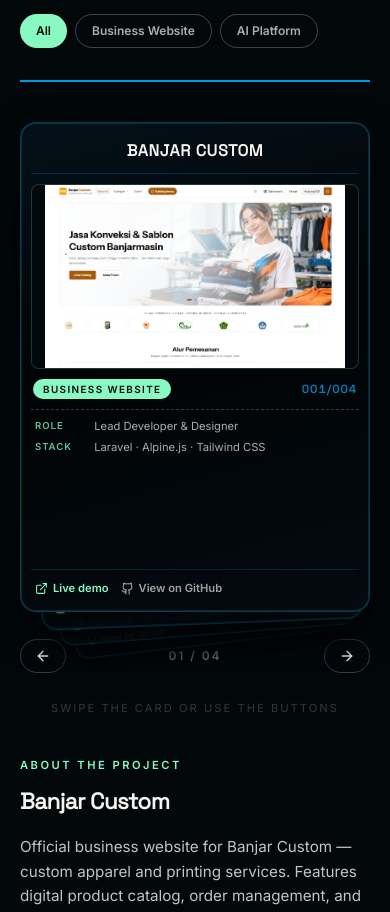
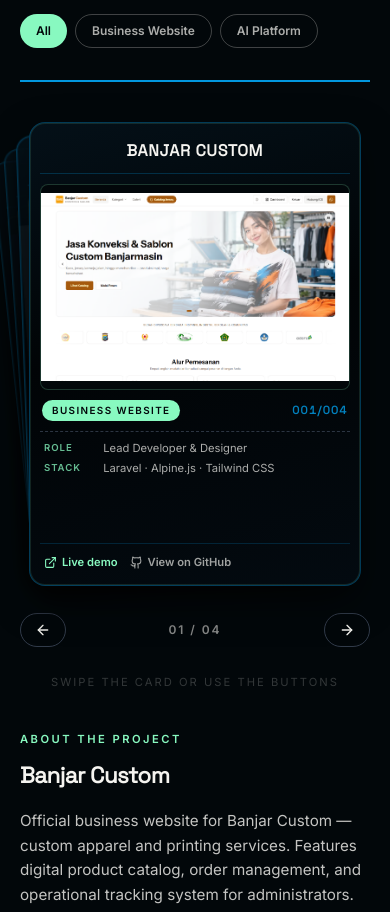
Before and after one commit to aryomulyadi/portofolio, a React (Vite) app: page / in a window 390 px wide. Shown: the part 5500-6412 px from the top of the page. Built offline with nearby package versions, Linux system fonts and the light colour scheme.

Commit message:
feat: horizontal fan 3D deck (desktop/mobile), artwork 15:10, shrink-depth exit

```diff
--- a/src/components/ProjectDeck.tsx
+++ b/src/components/ProjectDeck.tsx
@@ -48,7 +48,7 @@ export function ProjectDeck({ projects, lang, catalogIndex, catalogTotal, onActi
         aria-label={t('projectsTitle', lang)}
         tabIndex={0}
         onKeyDown={deck.onKeyDown}
-        className="deck relative w-full max-w-[400px] aspect-[5/7]"
+        className="deck relative w-[85vw] max-w-[460px] aspect-[5/7]"
       >
         {order.map((id, rank) => {
           const project = byId.get(id)
@@ -59,12 +59,12 @@ export function ProjectDeck({ projects, lang, catalogIndex, catalogTotal, onActi
 
           const stackStyle = {
             '--rank': rank,
-            zIndex: 40 - rank,
+            zIndex: exiting ? 1 : 40 - rank,
           } as CSSProperties
 
-          // Bottom stacked deck + subtle left fan: progressive offset / scale / rotation
-          let transform = `translate(${rank * -10}px, ${rank * 9}%) scale(${1 - rank * 0.04}) translateZ(${-rank * 64}px) rotate(${rank * -2.2}deg)`
-          let opacity = rank <= 3 ? [0, 0.95, 0.78, 0.58][rank] : 0
+          // Pure horizontal fan — shared perspective, natural rotation, depth (CSS vars: desktop/mobile)
+          let transform = `translateX(calc(var(--fan-x) * ${rank})) rotate(calc(var(--fan-rot) * ${rank})) translateZ(calc(var(--fan-z) * ${rank})) scale(calc(1 - var(--fan-scale-step) * ${rank}))`
+          let opacity = rank <= 3 ? [0, 0.95, 0.8, 0.65][rank] : 0
 
           if (isFront) {
             transform = `translate(${drag.x}px, ${drag.y}px) rotate(${drag.rotate}deg)`
@@ -72,7 +72,8 @@ export function ProjectDeck({ projects, lang, catalogIndex, catalogTotal, onActi
           }
           if (exiting) {
             const dirSign = exitDir === 'next' ? 1 : -1
-            transform = `translateX(${dirSign * 140}%) rotate(${dirSign * 18}deg)`
+            // Slight move-out + rotation, then shrink + depth back into fan
+            transform = `translateX(${dirSign * 36}%) rotate(${dirSign * 10}deg) scale(0.9) translateZ(-100px)`
             opacity = 0
           }
 
@@ -165,7 +166,7 @@ export function ProjectDeck({ projects, lang, catalogIndex, catalogTotal, onActi
         })}
       </div>
 
-      <div className="deck-controls flex w-full max-w-[400px] items-center justify-between gap-4">
+      <div className="deck-controls flex w-full max-w-[460px] items-center justify-between gap-4">
         <button
           type="button"
           onClick={deck.goPrev}
--- a/src/hooks/useCardDeck.ts
+++ b/src/hooks/useCardDeck.ts
@@ -11,7 +11,7 @@ interface DragState {
   active: boolean
 }
 
-const EXIT_MS = 350
+const EXIT_MS = 400
 const DRAG_START_PX = 8
 
 function clamp(value: number, min: number, max: number) {
--- a/src/index.css
+++ b/src/index.css
@@ -121,14 +121,29 @@
   /* ── Interactive trading-card deck ─────────────────────────── */
 
   .deck {
-    perspective: 1400px;
+    perspective: 1200px;
     transform-style: preserve-3d;
+    /* Pure horizontal fan — desktop (1920×1080): per-rank step */
+    --fan-x: -34px;
+    --fan-rot: -4deg;
+    --fan-z: -40px;
+    --fan-scale-step: 0.035;
+  }
+
+  @media (max-width: 640px) {
+    .deck {
+      /* Mobile (390×844): tighter fan */
+      --fan-x: -12px;
+      --fan-rot: -2deg;
+      --fan-z: -20px;
+      --fan-scale-step: 0.02;
+    }
   }
 
   .deck-card {
     position: absolute;
     inset: 0;
-    transform-origin: center top;
+    transform-origin: center center;
     transform-style: preserve-3d;
     transition:
       transform 0.55s var(--ease-spring),
@@ -171,7 +186,7 @@
   .deck-card.is-exit-prev {
     transition:
       transform 0.4s var(--ease-spring),
-      opacity 0.35s var(--ease-out);
+      opacity 0.25s var(--ease-out) 0.15s;
     pointer-events: none;
   }
 
@@ -205,7 +220,7 @@
 
   .card-artwork {
     position: relative;
-    aspect-ratio: 16 / 9;
+    aspect-ratio: 15 / 10;
     border-radius: 8px;
     overflow: hidden;
     border: 1px solid rgba(136, 249, 192, 0.2);
```
